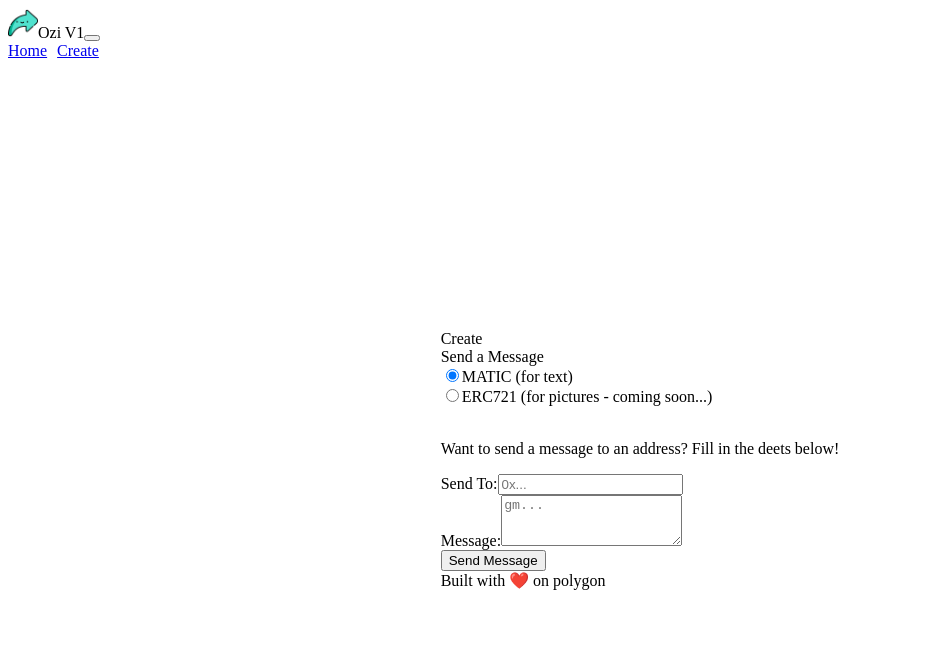
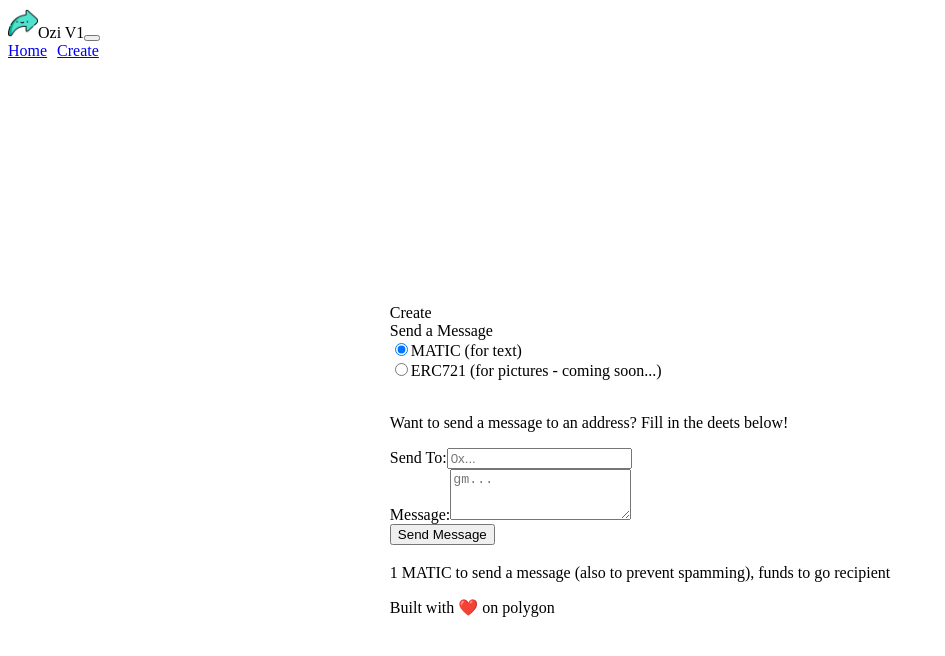
Before and after one commit to fkochan/Ozi, a React (Create React App) app: page /create in a window 1280 px wide. Shown: the top 656 px of the page, without its empty margins (0-945 px from the left). Built offline with nearby package versions, Linux system fonts and the light colour scheme.

Commit message:
add text

```diff
--- a/src/Components/Create.js
+++ b/src/Components/Create.js
@@ -86,7 +86,10 @@ function OCreate() {
             <Form.Control as="textarea" rows={3}  placeholder="gm..." value={message} onChange={(e) => setMessage(e.target.value)}/>
             </Form.Group>
         </Form>
-        <Button variant="primary" onClick={() => sendMessage(address)}>Send Message</Button>
+        <Button variant="primary" style={{marginBottom:"3px"}}onClick={() => sendMessage(address)}>Send Message</Button>
+        <Card.Text>
+          1 MATIC to send a message (also to prevent spamming), funds to go recipient
+        </Card.Text>
       </Card.Body>
       <Card.Footer className="text-muted">Built with ❤️ on polygon</Card.Footer>
     </Card>
```
